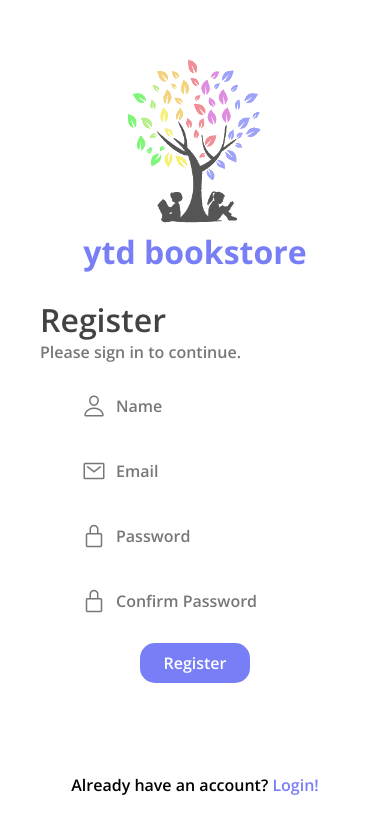
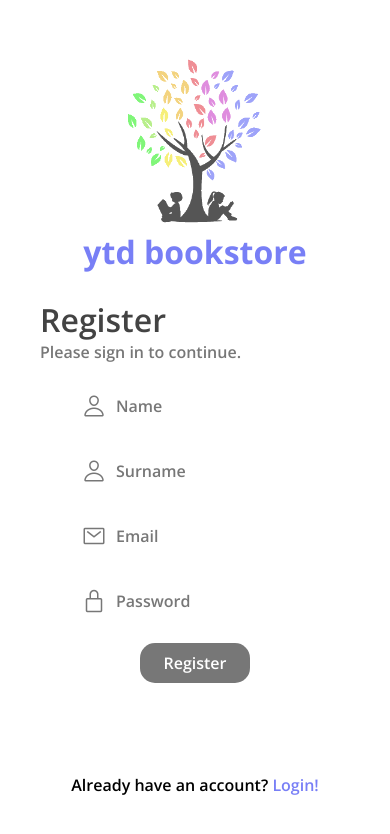
Before and after one commit to ytd-bookstore/bookstoreapp, a React Native app in the folder mobile/: screen /RegisterScreen in a window 390 px wide. Shown: the top 834 px of the page. Built offline with nearby package versions, Linux system fonts and the light colour scheme.

Commit message:
[mobile] feat: Networking is added to Register Screen.

```diff
--- a/mobile/components/FormButton.js
+++ b/mobile/components/FormButton.js
@@ -5,7 +5,16 @@ import colors from "../assets/constants/colors";
 
 export default function SearchBar(props) {
   return (
-    <TouchableOpacity style={styles.button} onPress={props.onPress}>
+    <TouchableOpacity
+      style={{
+        ...styles.button,
+        backgroundColor: props.disabled
+          ? colors.textColor
+          : colors.headerTextColor,
+      }}
+      disabled={props.disabled}
+      onPress={props.onPress}
+    >
       <Text style={styles.buttonText}>{props.title}</Text>
     </TouchableOpacity>
   );
@@ -19,7 +28,7 @@ const styles = StyleSheet.create({
     borderRadius: 15,
     alignItems: "center",
     justifyContent: "center",
-    backgroundColor: colors.headerTextColor,
+
     shadowColor: colors.shadow,
     elevation: 5,
   },
--- a/mobile/components/FormTextInput.js
+++ b/mobile/components/FormTextInput.js
@@ -18,6 +18,7 @@ export default function FormTextInput(props) {
         placeholder={props.placeholder}
         secureTextEntry={props.secure ? props.secure : false}
         style={styles.inputText}
+        value={props.value}
       ></TextInput>
     </View>
   );
--- /dev/null
+++ b/mobile/hooks/register.js
@@ -0,0 +1,28 @@
+import { useMutation } from "react-query";
+
+import apiConstants from "../assets/constants/apiConstants";
+
+const fetchRegister = async (name, surname, email, password) => {
+  const body = JSON.stringify({ name, surname, email, password });
+  const data = await fetch(apiConstants.api + `users/auth/register`, {
+    headers: {
+      Accept: "application/json",
+      "Content-Type": "application/json",
+    },
+    method: "POST",
+    body: body,
+  });
+  try {
+    const jsonData = await data.json();
+    return jsonData;
+  } catch {
+    return;
+  }
+};
+
+const register = () =>
+  useMutation(({ name, surname, email, password }) =>
+    fetchRegister(name, surname, email, password)
+  );
+
+export default register;
--- a/mobile/pages/RegisterScreen.js
+++ b/mobile/pages/RegisterScreen.js
@@ -7,6 +7,7 @@ import {
   ScrollView,
   TouchableOpacity,
   KeyboardAvoidingView,
+  ToastAndroid,
 } from "react-native";
 
 import colors from "../assets/constants/colors";
@@ -14,29 +15,80 @@ import colors from "../assets/constants/colors";
 import LoginHeader from "../components/LoginHeader";
 import FormTextInput from "../components/FormTextInput";
 import FormButton from "../components/FormButton";
+import register from "../hooks/register";
 
-function register(userName, mail, pswd, confirmPswd, navigation) {
-  console.log(userName);
-  console.log(mail);
-  console.log(pswd);
-  console.log(confirmPswd);
-  if (pswd === confirmPswd) {
-    navigation.reset({
-      index: 0,
-      routes: [
-        {
-          name: "LoginScreen",
-        },
-      ],
-    });
-  }
+function registerUser(navigation, mail) {
+  navigation.reset({
+    index: 0,
+    routes: [
+      {
+        name: "LoginScreen",
+        params: { mail: mail },
+      },
+    ],
+  });
 }
 
 export default function Register({ navigation }) {
+  const [buttonDisabled, setButtonDisable] = React.useState(true);
+
   const [userName, onChangeName] = React.useState("");
+  const [surname, onChangeSurname] = React.useState("");
   const [mail, onChangeMail] = React.useState("");
   const [pswd, onChangePswd] = React.useState("");
-  const [confirmPswd, onChangeConfirmPswd] = React.useState("");
+
+  const { data, isSuccess, isLoading, isIdle, mutate } = register();
+
+  const mutateRegister = (name, surname, email, password) => {
+    mutate(
+      { name, surname, email, password },
+      {
+        onSuccess: () => {
+          if (!data) {
+            registerUser(navigation, mail);
+          }
+        },
+      }
+    );
+  };
+
+  React.useEffect(() => {
+    if (
+      pswd.length >= 8 &&
+      userName.length >= 3 &&
+      surname.length >= 3 &&
+      mail.length >= 5 &&
+      mail.includes("@") &&
+      mail.includes(".")
+    ) {
+      setButtonDisable(false);
+    } else {
+      setButtonDisable(true);
+    }
+  }, [userName, mail, pswd, surname]);
+
+  React.useEffect(() => {
+    if (data && data.errors) {
+      ToastAndroid.showWithGravity(
+        data.errors[0],
+        ToastAndroid.SHORT,
+        ToastAndroid.BOTTOM
+      );
+    }
+  }, [isSuccess]);
+
+  if (isLoading && !isSuccess) {
+    return (
+      <View>
+        <Text>Loading...</Text>
+      </View>
+    );
+  } else if (!isLoading && !isSuccess && !isIdle) {
+    <View>
+      <Text>Request Error...</Text>
+    </View>;
+  }
+
   return (
     <View style={styles.container}>
       <LoginHeader />
@@ -56,30 +108,32 @@ export default function Register({ navigation }) {
           <FormTextInput
             icon={"person-outline"}
             placeholder={"Name"}
+            value={userName}
             onChangeText={onChangeName}
+          ></FormTextInput>
+          <FormTextInput
+            icon={"person-outline"}
+            placeholder={"Surname"}
+            value={surname}
+            onChangeText={onChangeSurname}
           ></FormTextInput>
           <FormTextInput
             icon={"mail-outline"}
             placeholder={"Email"}
+            value={mail}
             onChangeText={onChangeMail}
           ></FormTextInput>
           <FormTextInput
             icon={"lock-closed-outline"}
             placeholder={"Password"}
+            value={pswd}
             secure={true}
             onChangeText={onChangePswd}
           ></FormTextInput>
-          <FormTextInput
-            icon={"lock-closed-outline"}
-            placeholder={"Confirm Password"}
-            secure={true}
-            onChangeText={onChangeConfirmPswd}
-          ></FormTextInput>
           <FormButton
             title="Register"
-            onPress={() =>
-              register(userName, mail, pswd, confirmPswd, navigation)
-            }
+            disabled={buttonDisabled}
+            onPress={() => mutateRegister(userName, surname, mail, pswd)}
           ></FormButton>
         </ScrollView>
       </View>
```
